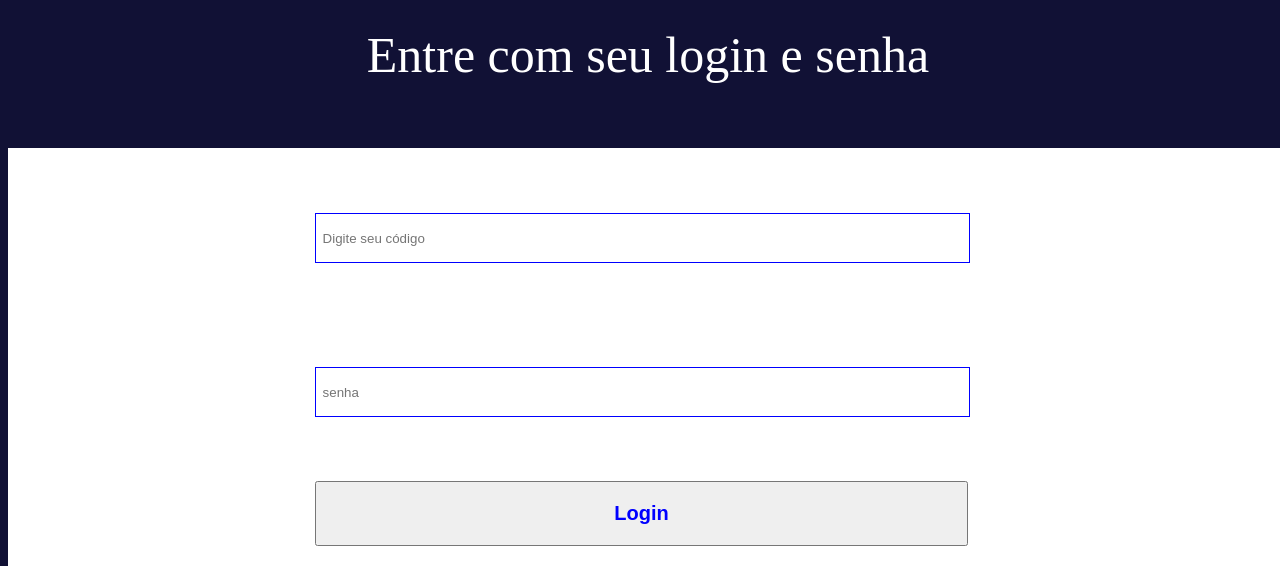
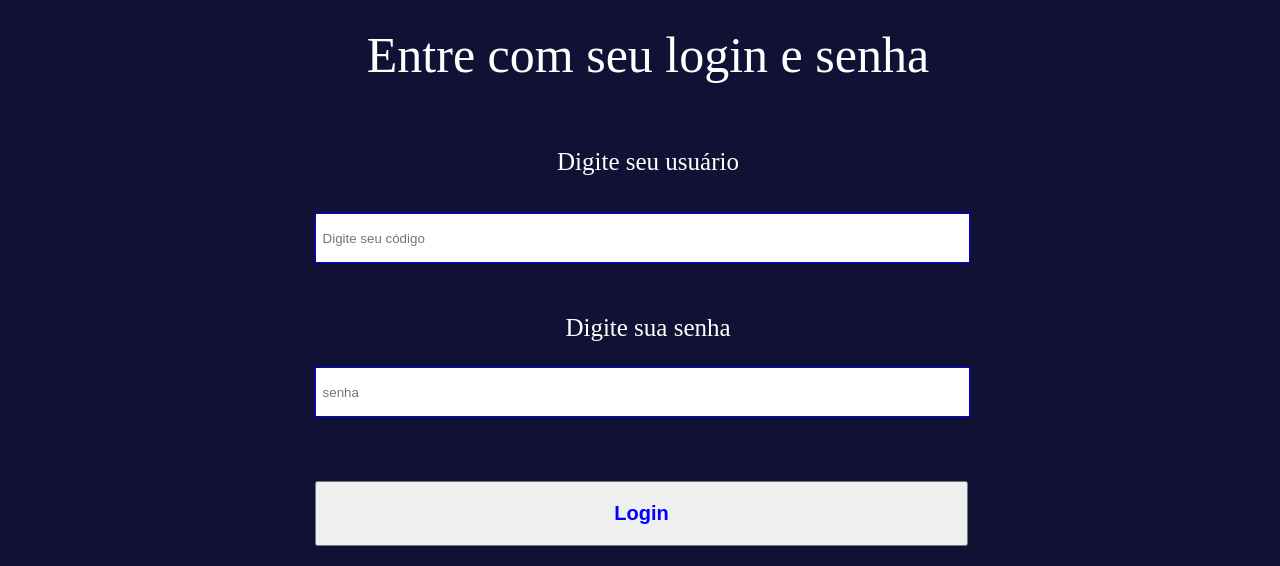
Before and after one commit to fabiocosta123/PDV-2.0, a plain HTML site: page index.html in a window 1280 px wide. Shown: the top 566 px of the page. Drawn offline with Linux system fonts and the light colour scheme; files whose address does not match are found by name.

Commit message:
retirando section

```diff
--- a/index.html
+++ b/index.html
@@ -11,7 +11,7 @@
 <body>
     <main id="telaLogin">
         <header id="cabecalho">Entre com seu login e senha</header>
-            <section class="login">
+
                 <div class="usuario">
                     <label for="usuario"></label>
                     <p class="digitarUsuario">Digite seu usuário</p>
@@ -20,10 +20,10 @@
                     <p class="digitarSenha">Digite sua senha</p>
                     <input type="text" id="senha" name="senha" placeholder="senha">
                     <button id="btnLogin" type="submit" value="Login" onclick="window.open('/html/dashboard.html', '_self')">Login</button>
-                    <div id="cadastrar" onclick="window.open('/html/cadastro.html', '_blank')">Cadastre-se</div>
+                    <div id="cadastrar" onclick="window.open('/html/cadastro.html','_blank')">Cadastre-se</div>
                 </div>
 
-            </section>
+
 
     </main>
     <script src="dashboard.js"></script>
```
